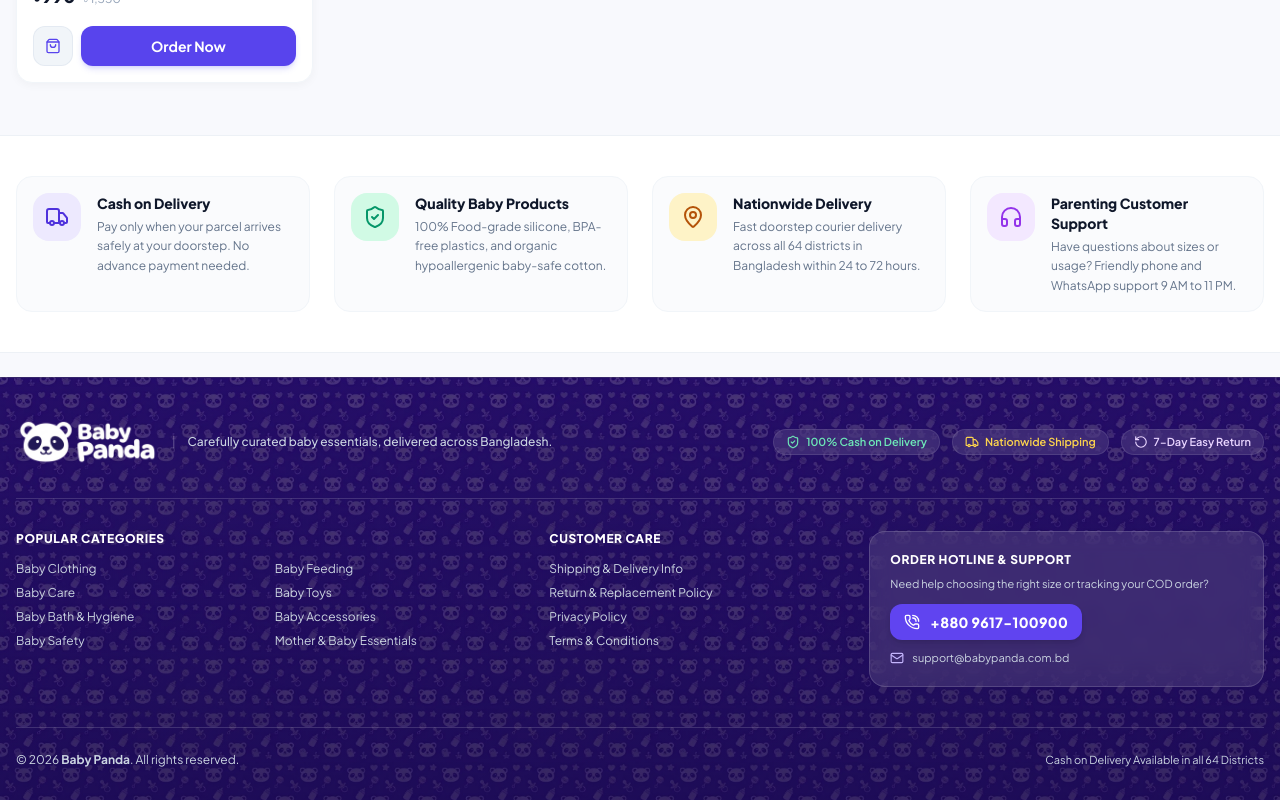
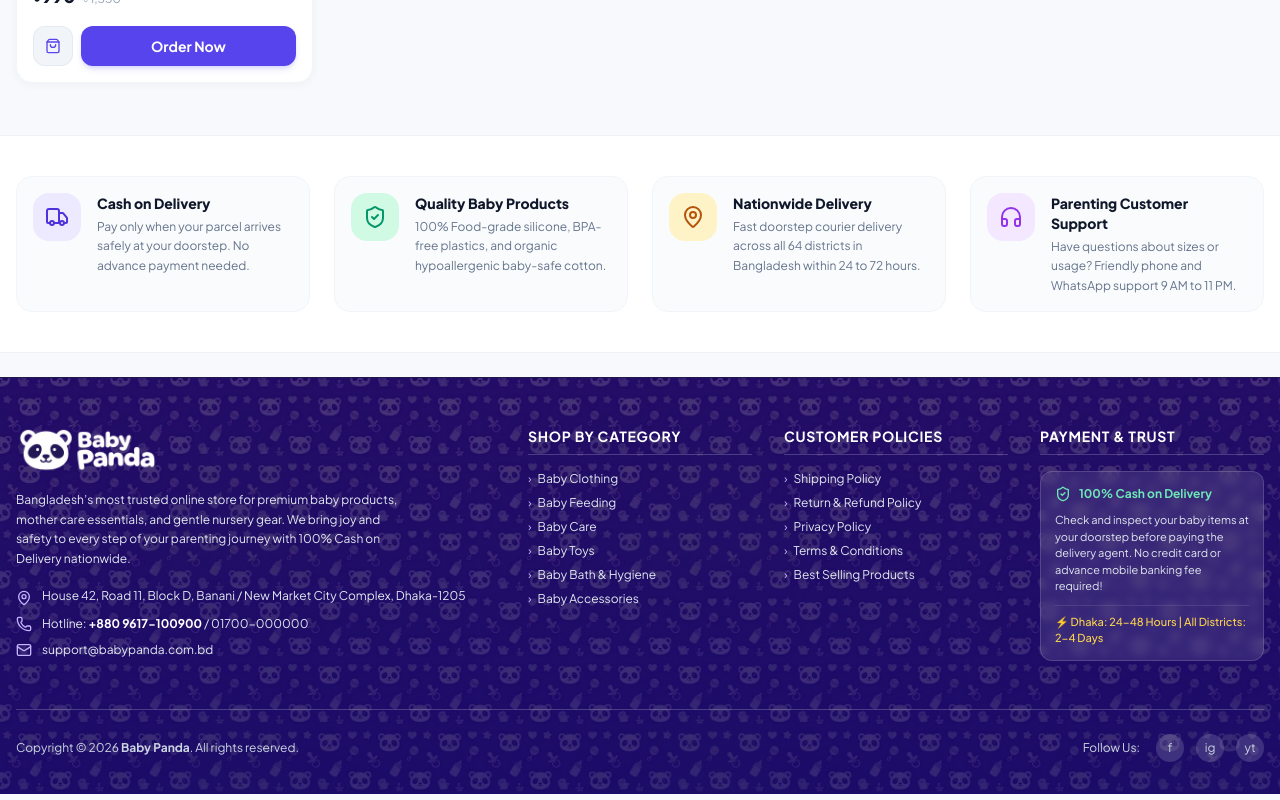
Before and after one commit to mesbahmunna/panda, a React (Vite) app: page / in a window 1280 px wide. Shown: the part 6440-7240 px from the top of the page. Built offline with nearby package versions, Linux system fonts and the light colour scheme.

Commit message:
revert: restore previous footer layout with reduced pattern overlay opacity for clear visibility

```diff
--- a/src/components/Footer/Footer.tsx
+++ b/src/components/Footer/Footer.tsx
@@ -1,5 +1,5 @@
 import React from 'react';
-import { PhoneCall, Mail, ShieldCheck, Truck, RotateCcw } from 'lucide-react';
+import { Phone, Mail, MapPin, ShieldCheck } from 'lucide-react';
 import { Logo } from '../common/Logo';
 import { categories } from '../../data/categories';
 import footerPattern from '../../assets/footer-pattern.jpg';
@@ -34,127 +34,146 @@ export const Footer: React.FC<FooterProps> = ({ onSelectCategory, onOpenPolicy }
   const openTerms = () => {
     onOpenPolicy(
       'Terms & Conditions',
-      'All products listed on Baby Panda are genuine and baby-safe. Prices are in Bangladeshi Taka (BDT ৳) and include applicable taxes. We reserve the right to verify orders via a quick verification call before dispatch.'
+      'All products listed on Baby Panda are genuine and baby-safe. Prices are in Bangladeshi Taka (BDT ৳) and include applicable taxes. We reserve the right to verify high-value orders via a quick verification phone call before dispatch.'
     );
   };
 
   return (
     <footer
-      className="relative text-slate-200 text-xs pt-10 pb-24 md:pb-8 border-t border-white/10 overflow-hidden bg-[#241066]"
+      className="relative text-slate-200 text-xs pt-12 pb-24 md:pb-8 border-t border-indigo-950 overflow-hidden bg-[#241066]"
       style={{
-        backgroundImage: `linear-gradient(to bottom, rgba(20, 10, 58, 0.35), rgba(15, 8, 48, 0.50)), url(${footerPattern})`,
+        backgroundImage: `linear-gradient(to bottom, rgba(16, 8, 55, 0.35), rgba(11, 9, 82, 0.50)), url(${footerPattern})`,
         backgroundRepeat: 'repeat',
-        backgroundSize: 'auto, 380px auto',
+        backgroundSize: 'auto, 480px auto',
       }}
     >
       <div className="relative z-10 max-w-7xl mx-auto px-4">
 
-        {/* Top Minimal Highlights Bar */}
-        <div className="flex flex-wrap items-center justify-between gap-4 pb-8 mb-8 border-b border-white/15">
-          <div className="flex flex-col sm:flex-row sm:items-center gap-3">
-            <Logo variant="light" />
-            <span className="hidden sm:inline text-white/30">|</span>
-            <p className="text-xs text-slate-300 font-medium">
-              Carefully curated baby essentials, delivered across Bangladesh.
+        {/* Main Footer Columns */}
+        <div className="grid grid-cols-1 sm:grid-cols-2 lg:grid-cols-5 gap-8 mb-12 text-left">
+
+          {/* Column 1: Brand Info */}
+          <div className="lg:col-span-2">
+            <Logo variant="light" className="mb-4" />
+            <p className="text-xs text-slate-200 leading-relaxed max-w-sm mb-5 drop-shadow-xs">
+              Bangladesh’s most trusted online store for premium baby products, mother care essentials, and gentle nursery gear. We bring joy and safety to every step of your parenting journey with 100% Cash on Delivery nationwide.
             </p>
+
+            <div className="space-y-2.5 text-xs text-slate-200">
+              <div className="flex items-start gap-2.5">
+                <MapPin className="w-4 h-4 text-brand-300 shrink-0 mt-0.5" />
+                <span>House 42, Road 11, Block D, Banani / New Market City Complex, Dhaka-1205</span>
               </div>
-
-          <div className="flex flex-wrap items-center gap-2 sm:gap-3 text-[11px] font-semibold text-slate-200">
-            <span className="inline-flex items-center gap-1.5 px-3 py-1 rounded-full bg-white/10 backdrop-blur-md border border-white/10 text-emerald-300">
-              <ShieldCheck className="w-3.5 h-3.5" /> 100% Cash on Delivery
-            </span>
-            <span className="inline-flex items-center gap-1.5 px-3 py-1 rounded-full bg-white/10 backdrop-blur-md border border-white/10 text-amber-300">
-              <Truck className="w-3.5 h-3.5" /> Nationwide Shipping
-            </span>
-            <span className="inline-flex items-center gap-1.5 px-3 py-1 rounded-full bg-white/10 backdrop-blur-md border border-white/10 text-purple-200">
-              <RotateCcw className="w-3.5 h-3.5" /> 7-Day Easy Return
-            </span>
+              <div className="flex items-center gap-2.5">
+                <Phone className="w-4 h-4 text-brand-300 shrink-0" />
+                <span>Hotline: <strong className="text-white">+880 9617-100900</strong> / 01700-000000</span>
+              </div>
+              <div className="flex items-center gap-2.5">
+                <Mail className="w-4 h-4 text-brand-300 shrink-0" />
+                <span>support@babypanda.com.bd</span>
+              </div>
             </div>
           </div>
 
-        {/* Minimal 3-Column Navigation & Contact Grid */}
-        <div className="grid grid-cols-1 md:grid-cols-12 gap-8 mb-10 text-left">
-
-          {/* Col 1: Quick Categories */}
-          <div className="md:col-span-5">
-            <h4 className="text-xs font-black uppercase tracking-wider text-white mb-3.5">
-              Popular Categories
+          {/* Column 2: Shop By Category */}
+          <div>
+            <h4 className="text-sm font-bold text-white uppercase tracking-wider mb-4 border-b border-white/20 pb-2">
+              Shop By Category
             </h4>
-            <div className="grid grid-cols-2 gap-y-2 gap-x-4 text-xs">
-              {categories.slice(0, 8).map((cat) => (
+            <ul className="space-y-2 text-xs">
+              {categories.slice(0, 6).map((cat) => (
+                <li key={cat.id}>
                   <button
-                  key={cat.id}
                     onClick={() => onSelectCategory(cat.slug)}
-                  className="text-left text-slate-300 hover:text-white transition-colors truncate"
+                    className="hover:text-brand-300 transition-colors flex items-center gap-1.5 text-slate-200"
                   >
-                  {cat.name}
+                    <span className="text-brand-300">›</span>
+                    <span>{cat.name}</span>
                   </button>
+                </li>
               ))}
-            </div>
+            </ul>
           </div>
 
-          {/* Col 2: Policies */}
-          <div className="md:col-span-3">
-            <h4 className="text-xs font-black uppercase tracking-wider text-white mb-3.5">
-              Customer Care
+          {/* Column 3: Company & Policies */}
+          <div id="footer-faq">
+            <h4 className="text-sm font-bold text-white uppercase tracking-wider mb-4 border-b border-white/20 pb-2">
+              Customer Policies
             </h4>
-            <ul className="space-y-2 text-xs text-slate-300">
+            <ul className="space-y-2 text-xs text-slate-200">
               <li>
-                <button onClick={openShippingPolicy} className="hover:text-white transition-colors">
-                  Shipping &amp; Delivery Info
+                <button onClick={openShippingPolicy} className="hover:text-brand-300 transition-colors flex items-center gap-1.5">
+                  <span className="text-brand-300">›</span>
+                  <span>Shipping Policy</span>
                 </button>
               </li>
               <li>
-                <button onClick={openReturnPolicy} className="hover:text-white transition-colors">
-                  Return &amp; Replacement Policy
+                <button onClick={openReturnPolicy} className="hover:text-brand-300 transition-colors flex items-center gap-1.5">
+                  <span className="text-brand-300">›</span>
+                  <span>Return &amp; Refund Policy</span>
                 </button>
               </li>
               <li>
-                <button onClick={openPrivacyPolicy} className="hover:text-white transition-colors">
-                  Privacy Policy
+                <button onClick={openPrivacyPolicy} className="hover:text-brand-300 transition-colors flex items-center gap-1.5">
+                  <span className="text-brand-300">›</span>
+                  <span>Privacy Policy</span>
                 </button>
               </li>
               <li>
-                <button onClick={openTerms} className="hover:text-white transition-colors">
-                  Terms &amp; Conditions
+                <button onClick={openTerms} className="hover:text-brand-300 transition-colors flex items-center gap-1.5">
+                  <span className="text-brand-300">›</span>
+                  <span>Terms &amp; Conditions</span>
                 </button>
+              </li>
+              <li>
+                <a href="#best-sellers-section" className="hover:text-brand-300 transition-colors flex items-center gap-1.5">
+                  <span className="text-brand-300">›</span>
+                  <span>Best Selling Products</span>
+                </a>
               </li>
             </ul>
           </div>
 
-          {/* Col 3: Helpline / Quick Contact */}
-          <div className="md:col-span-4 bg-white/10 backdrop-blur-md rounded-2xl p-4 sm:p-5 border border-white/15">
-            <h4 className="text-xs font-black uppercase tracking-wider text-white mb-2">
-              Order Hotline &amp; Support
+          {/* Column 4: Trust & Payment Notice */}
+          <div>
+            <h4 className="text-sm font-bold text-white uppercase tracking-wider mb-4 border-b border-white/20 pb-2">
+              Payment &amp; Trust
             </h4>
-            <p className="text-[11px] text-slate-300 mb-3">
-              Need help choosing the right size or tracking your COD order?
+            <div className="bg-white/10 backdrop-blur-sm rounded-xl p-3.5 border border-white/15 space-y-2.5">
+              <div className="flex items-center gap-2 text-emerald-300 font-bold text-xs">
+                <ShieldCheck className="w-4 h-4 shrink-0" />
+                <span>100% Cash on Delivery</span>
+              </div>
+              <p className="text-[11px] text-slate-200 leading-normal">
+                Check and inspect your baby items at your doorstep before paying the delivery agent. No credit card or advance mobile banking fee required!
               </p>
-
-            <a
-              href="tel:+8809617100900"
-              className="inline-flex items-center gap-2.5 px-3.5 py-2 rounded-xl bg-brand-500 hover:bg-brand-600 text-white font-black text-sm tracking-wide shadow-md transition-all active:scale-95 mb-2.5"
-            >
-              <PhoneCall className="w-4 h-4" />
-              <span>+880 9617-100900</span>
-            </a>
-
-            <div className="flex items-center gap-2 text-[11px] text-slate-300">
-              <Mail className="w-3.5 h-3.5 text-brand-300 shrink-0" />
-              <span>support@babypanda.com.bd</span>
+              <div className="pt-2 border-t border-white/10 text-[11px] text-amber-300 font-medium">
+                ⚡ Dhaka: 24-48 Hours | All Districts: 2-4 Days
+              </div>
             </div>
           </div>
 
         </div>
 
-        {/* Minimal Bottom Bar */}
-        <div className="pt-6 border-t border-white/15 flex flex-col sm:flex-row items-center justify-between gap-3 text-xs text-slate-300">
+        {/* Bottom Bar: Copyright & Social Links */}
+        <div className="pt-6 border-t border-white/20 flex flex-col sm:flex-row items-center justify-between gap-4 text-xs text-slate-300">
           <div>
-            <span>&copy; {new Date().getFullYear()} <strong>Baby Panda</strong>. All rights reserved.</span>
+            <span>Copyright &copy; 2026 <strong>Baby Panda</strong>. All rights reserved.</span>
           </div>
 
-          <div className="flex items-center gap-2 text-[11px] text-slate-300">
-            <span>Cash on Delivery Available in all 64 Districts</span>
+          <div className="flex items-center gap-4">
+            <span className="text-slate-300">Follow Us:</span>
+            <div className="flex items-center gap-3">
+              <a href="https://facebook.com" target="_blank" rel="noreferrer" className="w-7 h-7 rounded-full bg-white/15 hover:bg-brand-500 hover:text-white flex items-center justify-center transition-colors">
+                f
+              </a>
+              <a href="https://instagram.com" target="_blank" rel="noreferrer" className="w-7 h-7 rounded-full bg-white/15 hover:bg-brand-500 hover:text-white flex items-center justify-center transition-colors">
+                ig
+              </a>
+              <a href="https://youtube.com" target="_blank" rel="noreferrer" className="w-7 h-7 rounded-full bg-white/15 hover:bg-brand-500 hover:text-white flex items-center justify-center transition-colors">
+                yt
+              </a>
+            </div>
           </div>
         </div>
 
```
Lines whose indentation alone changed are shown as unchanged.
